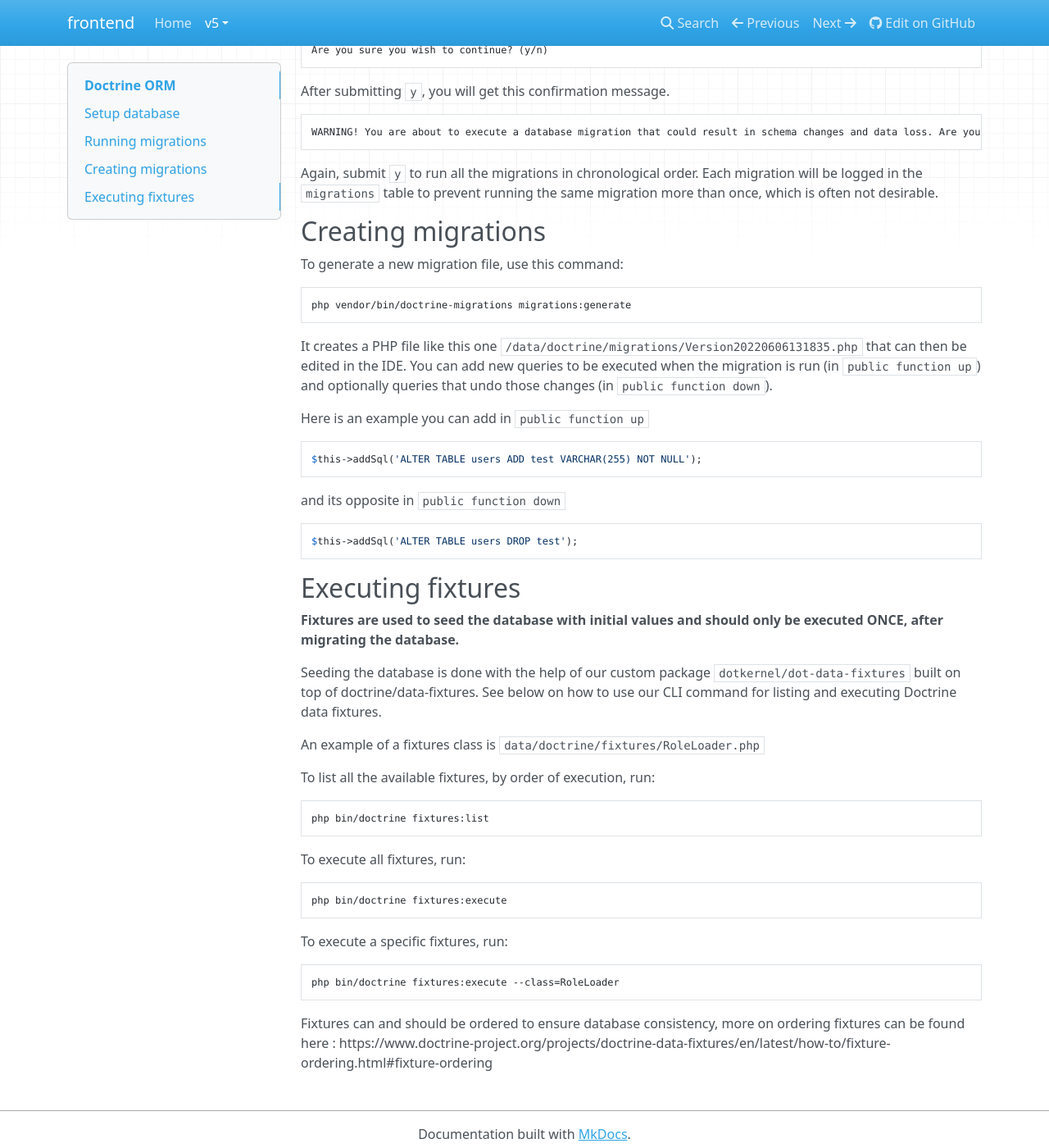
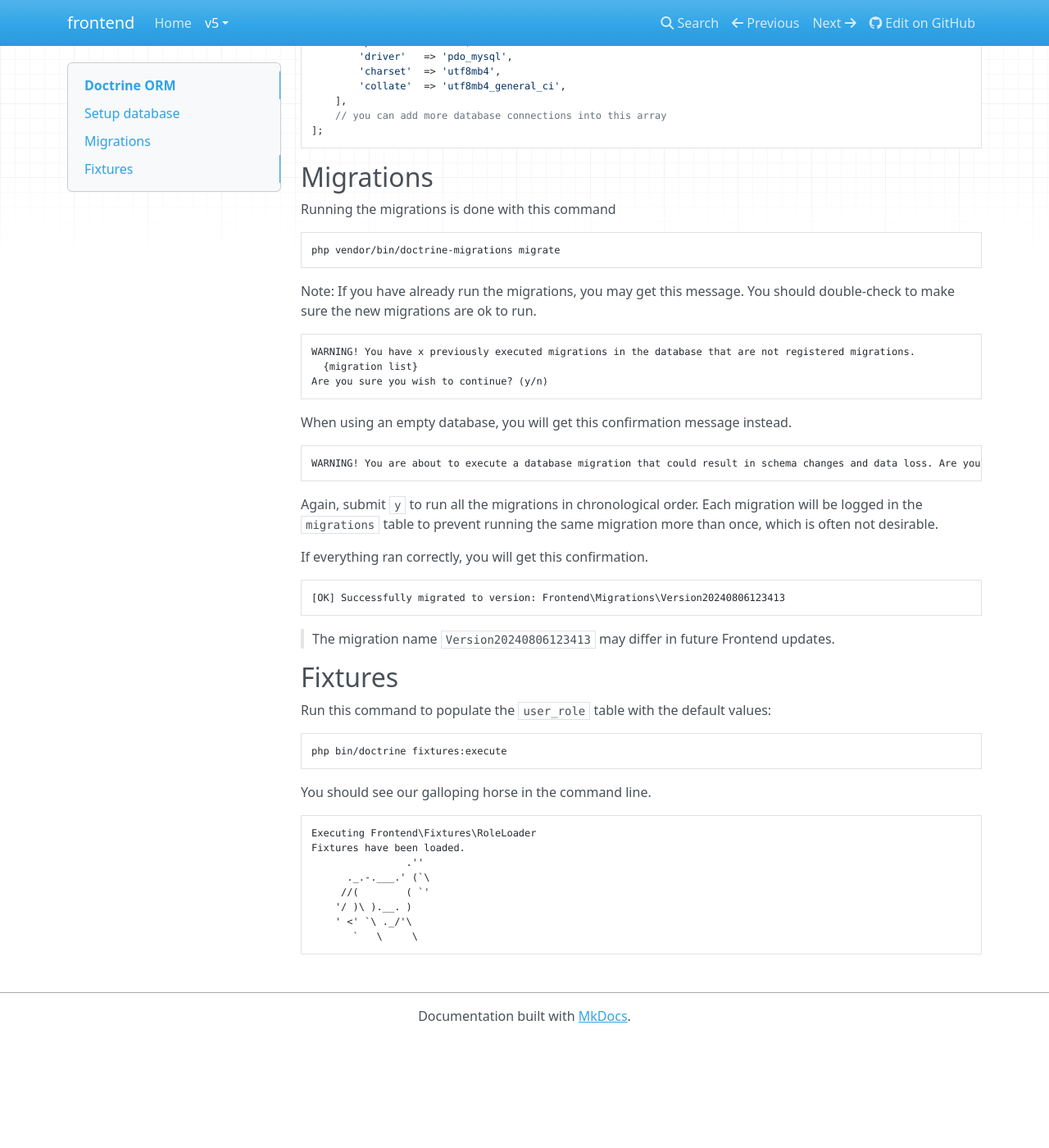
Before and after one commit to dotkernel/frontend-documentation, an MkDocs documentation site: the page built from docs/book/v5/installation/doctrine-orm.md, in a window 1280 px wide and 1400 px high, scrolled down 468 px. Shown: the whole window at 82% size. Built offline with MkDocs 1.6.1, drawn with Linux system fonts in a browser that asks for light colours; nearby versions of some CDN libraries; after the commit the page ends 1735 px from its top, so only the background shows below that; some of the changed text lies outside the part shown.

Commit message:
updated installation files
Signed-off-by: bidi <bidi@apidemia.com>

````diff
--- a/docs/book/v5/installation/doctrine-orm.md
+++ b/docs/book/v5/installation/doctrine-orm.md
@@ -1,12 +1,34 @@
 # Doctrine ORM
+
+This step saves the database connection credentials in a Frontend configuration file.
+We do not cover the creation steps of the database itself.
 
 ## Setup database
 
-Make sure you fill out the database credentials in `config/autoload/local.php` under `$databases['default']`.
-
 Create a new MySQL database and set its collation to `utf8mb4_general_ci`.
 
-## Running migrations
+Fill out the database credentials in `config/autoload/local.php` under `$databases['default']`.
+Below is the item you need to focus on.
+
+> `my_database`, `my_user`, `my_password` are provided only as an example.
+
+```php
+$databases = [
+    'default' => [
+        'host'     => 'localhost',
+        'dbname'   => 'my_database',
+        'user'     => 'my_user',
+        'password' => 'my_password',
+        'port'     => 3306,
+        'driver'   => 'pdo_mysql',
+        'charset'  => 'utf8mb4',
+        'collate'  => 'utf8mb4_general_ci',
+    ],
+    // you can add more database connections into this array
+];
+```
+
+## Migrations
 
 Running the migrations is done with this command
 
@@ -14,7 +36,8 @@ Running the migrations is done with this command
 php vendor/bin/doctrine-migrations migrate
 ```
 
-Note: if you have already run the phinx migrations, you may get this message
+Note: If you have already run the migrations, you may get this message.
+You should double-check to make sure the new migrations are ok to run.
 
 ```shell
 WARNING! You have x previously executed migrations in the database that are not registered migrations.
@@ -22,61 +45,40 @@ WARNING! You have x previously executed migrations in the database that are not
 Are you sure you wish to continue? (y/n)
 ```
 
-After submitting `y`, you will get this confirmation message.
+When using an empty database, you will get this confirmation message instead.
 
 ```shell
 WARNING! You are about to execute a database migration that could result in schema changes and data loss. Are you sure you wish to continue? (y/n)
 ```
 
-Again, submit `y` to run all the migrations in chronological order. Each migration will be logged in the `migrations` table to prevent running the same migration more than once, which is often not desirable.
+Again, submit `y` to run all the migrations in chronological order.
+Each migration will be logged in the `migrations` table to prevent running the same migration more than once, which is often not desirable.
 
-## Creating migrations
-
-To generate a new migration file, use this command:
+If everything ran correctly, you will get this confirmation.
 
 ```shell
-php vendor/bin/doctrine-migrations migrations:generate
+[OK] Successfully migrated to version: Frontend\Migrations\Version20240806123413
 ```
 
-It creates a PHP file like this one `/data/doctrine/migrations/Version20220606131835.php` that can then be edited in the IDE. You can add new queries to be executed when the migration is run (in `public function up`) and optionally queries that undo those changes (in `public function down`).
+> The migration name `Version20240806123413` may differ in future Frontend updates.
 
-Here is an example you can add in `public function up`
+## Fixtures
 
-```shell
-$this->addSql('ALTER TABLE users ADD test VARCHAR(255) NOT NULL');
-```
-
-and its opposite in `public function down`
-
-```shell
-$this->addSql('ALTER TABLE users DROP test');
-```
-
-## Executing fixtures
-
-**Fixtures are used to seed the database with initial values and should only be executed ONCE, after migrating the database.**
-
-Seeding the database is done with the help of our custom package ``dotkernel/dot-data-fixtures`` built on top of doctrine/data-fixtures. See below on how to use our CLI command for listing and executing Doctrine data fixtures.
-
-An example of a fixtures class is ``data/doctrine/fixtures/RoleLoader.php``
-
-To list all the available fixtures, by order of execution, run:
-
-```shell
-php bin/doctrine fixtures:list
-```
-
-To execute all fixtures, run:
+Run this command to populate the `user_role` table with the default values:
 
 ```shell
 php bin/doctrine fixtures:execute
 ```
 
-To execute a specific fixtures, run:
+You should see our galloping horse in the command line.
 
 ```shell
-php bin/doctrine fixtures:execute --class=RoleLoader
+Executing Frontend\Fixtures\RoleLoader
+Fixtures have been loaded.
+                .''
+      ._.-.___.' (`\
+     //(        ( `'
+    '/ )\ ).__. )
+    ' <' `\ ._/'\
+       `   \     \
 ```
-
-Fixtures can and should be ordered to ensure database consistency, more on ordering fixtures can be found here :
-https://www.doctrine-project.org/projects/doctrine-data-fixtures/en/latest/how-to/fixture-ordering.html#fixture-ordering
--- a/mkdocs.yml
+++ b/mkdocs.yml
@@ -14,6 +14,7 @@ nav:
           - "File Structure": v5/introduction/file-structure.md
           - "Packages": v5/introduction/packages.md
       - Installation:
+          - "Introduction": v5/installation/installation-intro.md
           - "Getting Started": v5/installation/getting-started.md
           - "Composer": v5/installation/composer.md
           - "Configuration Files": v5/installation/configuration-files.md
@@ -22,6 +23,8 @@ nav:
           - "Running the Application": v5/installation/running-application.md
           - "FAQ": v5/installation/faq.md
       - Core Features:
+          - "Creating database migrations": v5/core-features/creating-migrations.md
+          - "Creating database fixtures": v5/core-features/creating-fixtures.md
           - "Authorization": v5/core-features/authorization.md
           - "NPM Commands": v5/core-features/npm_commands.md
           - "Dependency Injection": v5/core-features/dependency-injection.md
````
Also changed, not shown: docs/book/v5/core-features/creating-fixtures.md (added, +32 -0 lines), docs/book/v5/core-features/creating-migrations.md (added, +29 -0 lines), docs/book/v5/installation/composer.md (+24 -3 lines), docs/book/v5/installation/configuration-files.md (+20 -20 lines), docs/book/v5/installation/development-mode-debugbar.md (+9 -1 lines), docs/book/v5/installation/getting-started.md (+22 -2 lines), docs/book/v5/installation/installation-intro.md (added, +10 -0 lines).
